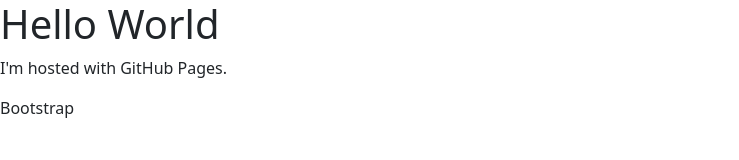
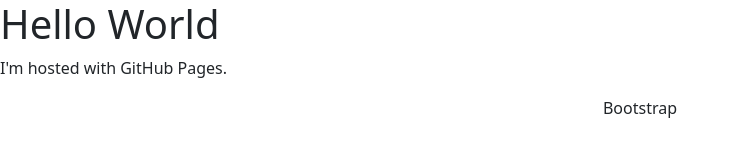
Before and after one commit to DamynFilipuzzi/Portfolio-2023, a website: page index.html in a window 1280 px wide. Shown: the whole page, without its empty margins (0-739 px from the left). Drawn offline with nearby package versions, Linux system fonts and the light colour scheme.

Commit message:
added node_modules

```diff
--- a/index.html
+++ b/index.html
@@ -8,7 +8,9 @@
     <body>
         <h1>Hello World</h1>
         <p>I'm hosted with GitHub Pages.</p>
-        <p>Bootstrap</p>
-        <i class="bi bi-emoji-laughing"></i>
+        <div class="text-center">
+            <p>Bootstrap</p>
+            <i class="bi bi-emoji-laughing"></i>
+        </div>
     </body>
 </html>
--- /dev/null
+++ b/package.json
@@ -0,0 +1,5 @@
+{
+  "dependencies": {
+    "bootstrap": "^5.3.2"
+  }
+}
```
Also changed, not shown: 1 other file.
